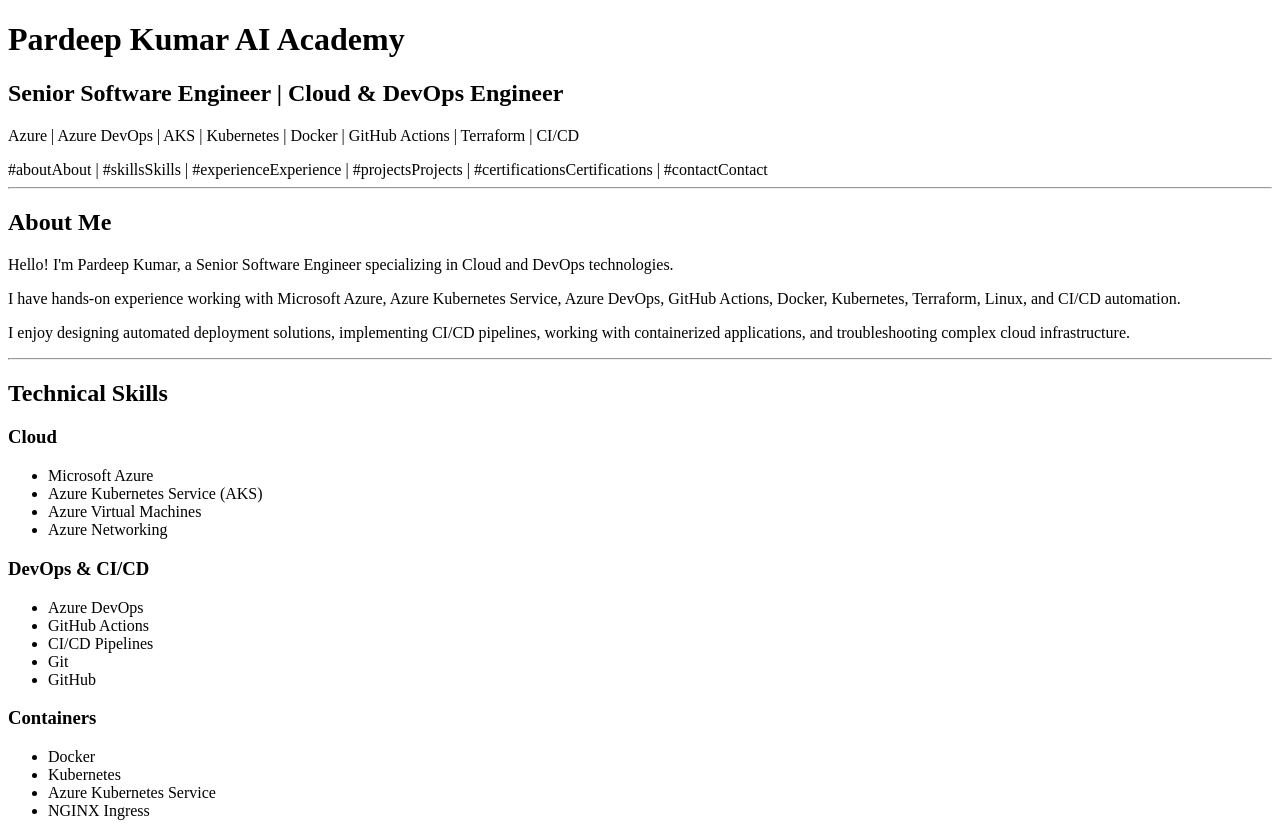
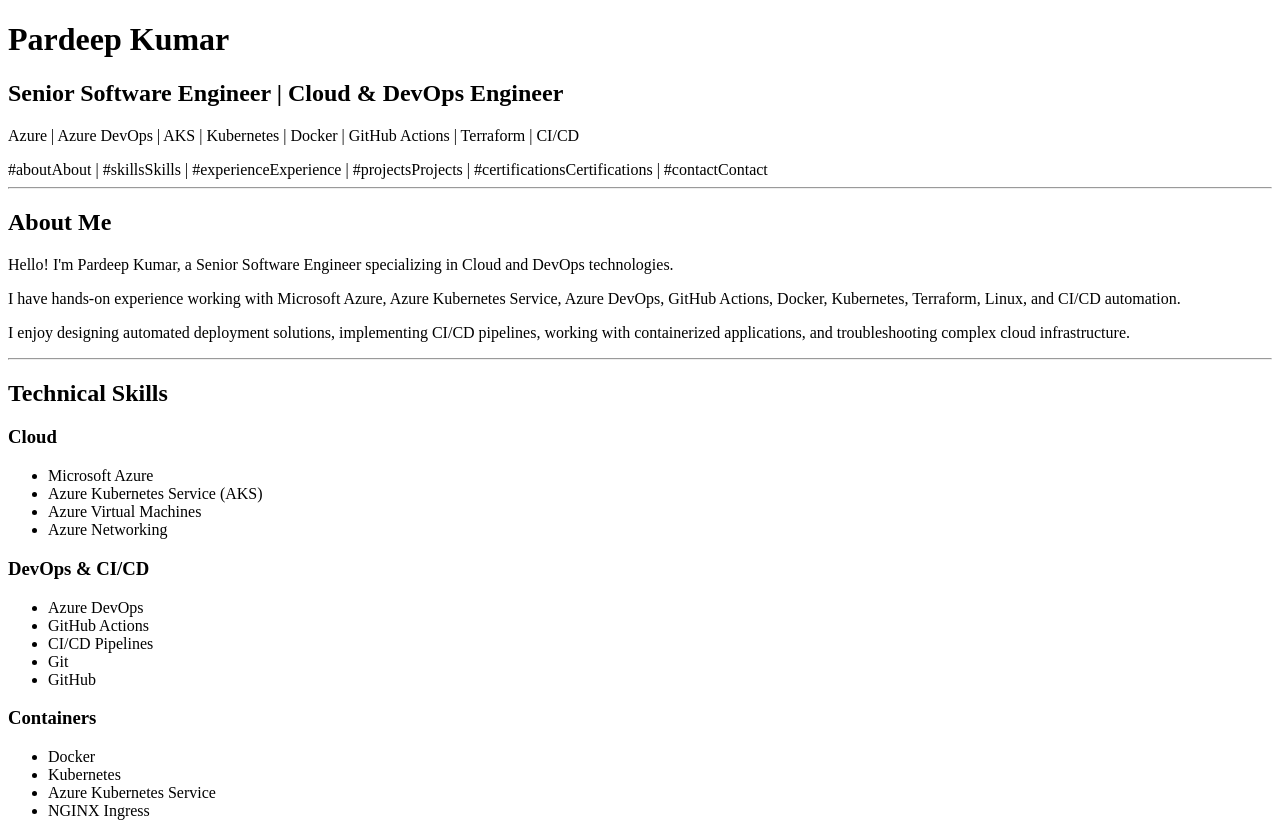
Before and after one commit to kumarpardeep96/GitHubAction, a plain HTML site: page index.html in a window 1280 px wide. Shown: the top 823 px of the page. Drawn offline with Linux system fonts and the light colour scheme.

Commit message:
Update index.html

```diff
--- a/index.html
+++ b/index.html
@@ -13,7 +13,7 @@
 
     <header>
 
-        <h1>Pardeep Kumar AI Academy</h1>
+        <h1>Pardeep Kumar</h1>
 
         <h2>Senior Software Engineer | Cloud & DevOps Engineer</h2>
 
```
